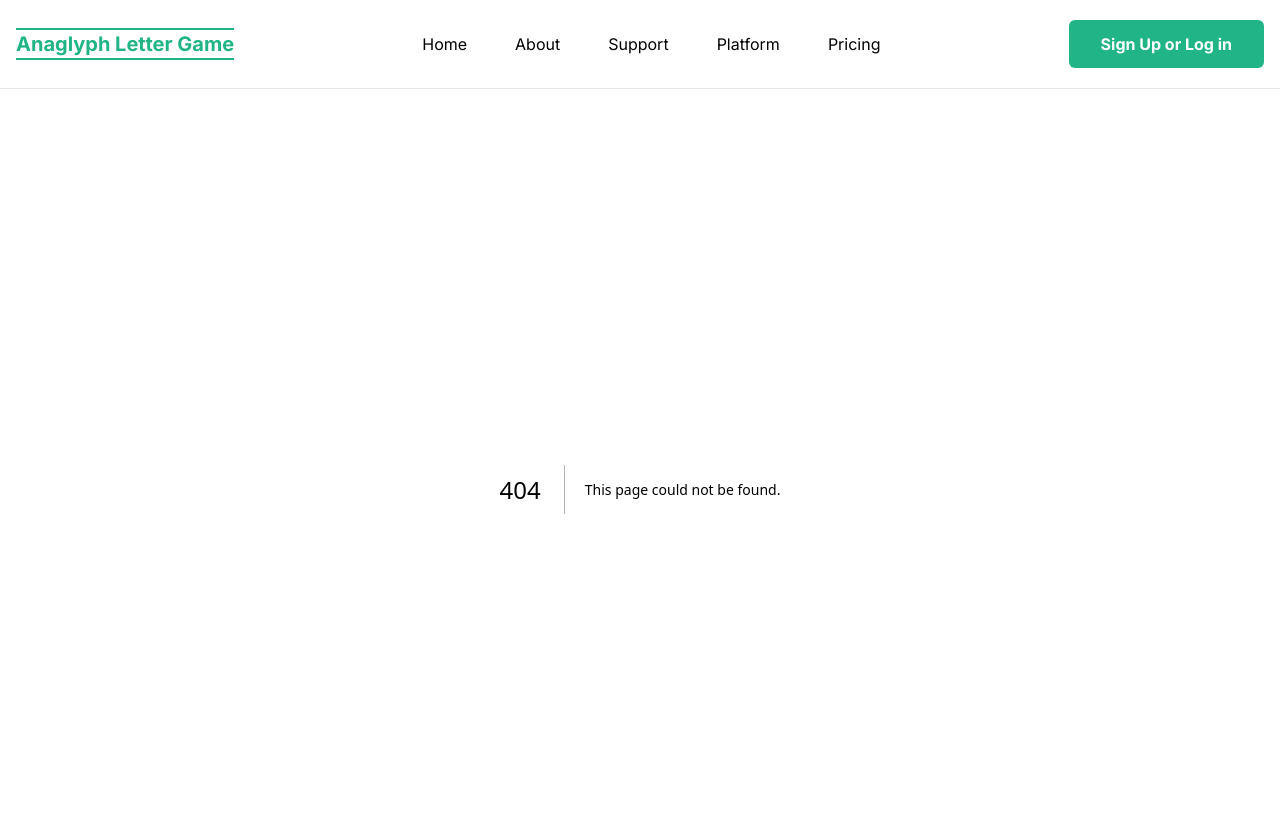
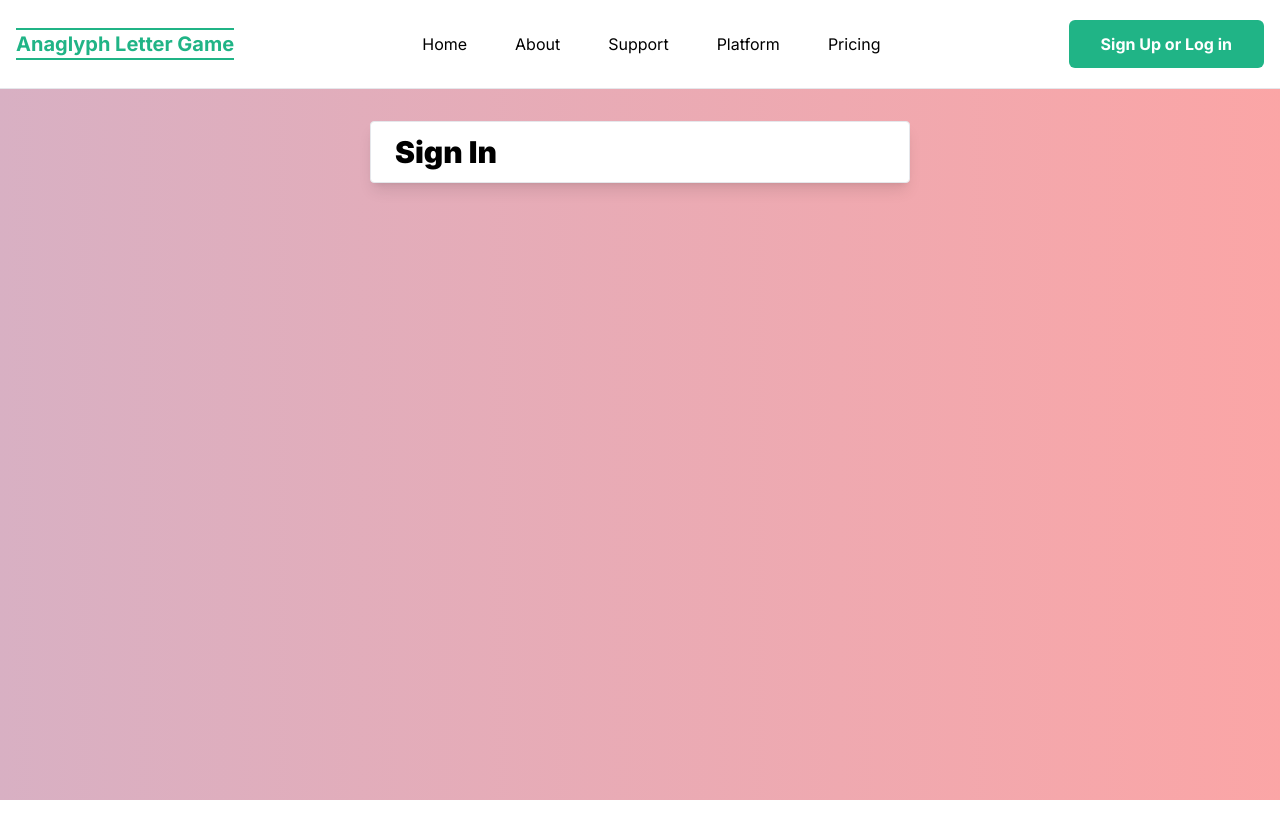
Before and after one commit to cis3296s23/Anaglyph-Letter-Puzzle-Game, a Next.js app in the folder anaglyph-letter-puzzle-game-frontend/: page /sign-in in a window 1280 px wide. Before the commit this address had no page. Shown: the top 838 px of the page. After the commit the page ends 800 px from the top, so only its background shows below. Built offline with nearby package versions, Linux system fonts and the light colour scheme.

Commit message:
added animated bg

```diff
--- a/anaglyph-letter-puzzle-game-frontend/src/components/Auth/SignIn.tsx
+++ b/anaglyph-letter-puzzle-game-frontend/src/components/Auth/SignIn.tsx
@@ -1,5 +1,9 @@
 import React from "react";
 
 export default function SignIn() {
-    return <div>SignIn</div>;
+    return (
+        <div className="rounded w-4/5 border max-w-[540px] px-6 py-3 shadow-lg bg-white">
+            <h2 className="font-black text-3xl">Sign In</h2>
+        </div>
+    );
 }
--- a/anaglyph-letter-puzzle-game-frontend/src/components/landing-page/Hero.tsx
+++ b/anaglyph-letter-puzzle-game-frontend/src/components/landing-page/Hero.tsx
@@ -32,7 +32,7 @@ const images = [
 const Hero = () => {
     return (
         <main className="font-inter min-h-[600px] custom-bg-blur border-b py-10">
-            <section className="grid grid-cols-2 mx-auto pt-4 w-[1200px] lg-max:grid-cols-1 lg-max:w-full xl-max:w-[1000px]">
+            <section className="grid grid-cols-2 pt-4 mx-auto w-[1200px] lg-max:grid-cols-1 lg-max:w-full xl-max:w-[1000px]">
                 <div className="flex flex-col justify-center lg-max:items-center">
                     <h2 className="text-2xl font-medium mt-10">Product Line 1</h2>
                     <h2 className="text-4xl font-semibold mt-10">This is a sentence</h2>
--- a/anaglyph-letter-puzzle-game-frontend/src/components/landing-page/Navbar.tsx
+++ b/anaglyph-letter-puzzle-game-frontend/src/components/landing-page/Navbar.tsx
@@ -19,10 +19,14 @@ const Navbar = () => {
         </>
     );
 
-    const AuthButton = <Link href={"#"} className="px-8 py-3 rounded-md bg-sp1 text-white font-bold text-center lg-max:px-4">Sign Up or Log in</Link>;
+    const AuthButton = (
+        <Link href={"#"} className="px-8 py-3 rounded-md bg-sp1 text-white font-bold text-center lg-max:px-4">
+            Sign Up or Log in
+        </Link>
+    );
 
     return (
-        <nav className="w-full min-h-[64px] bg-white border-b font-inter sticky">
+        <nav className="z-50 w-full min-h-[64px] bg-white border-b font-inter sticky">
             <div className="m-auto w-full h-full flex justify-between items-center max-w-[600px] md:max-w-[1480px] md:px-4 p-4">
                 <h1 className="text-xl font-bold text-sp1 border-b-2 border-t-2 border-sp1">{process.env.NEXT_PUBLIC_SITENAME}</h1>
                 <div className="hidden md:flex items-center ">
--- /dev/null
+++ b/anaglyph-letter-puzzle-game-frontend/src/pages/sign-in.tsx
@@ -0,0 +1,13 @@
+import SignIn from "@/components/Auth/SignIn";
+import React from "react";
+
+export default function SignInPage() {
+    return (
+        <section className="mx-auto w-[1200px] lg-max:grid-cols-1 lg-max:w-full xl-max:w-[1000px] font-inter">
+            <div className="animated-gradient-bg z-0"></div>
+            <div className="auth-container flex justify-center mt-8 z-10 relative ">
+                <SignIn />
+            </div>
+        </section>
+    );
+}
--- a/anaglyph-letter-puzzle-game-frontend/src/styles/globals.css
+++ b/anaglyph-letter-puzzle-game-frontend/src/styles/globals.css
@@ -102,3 +102,54 @@ select {
     top: -36px;
     left: -36px;
 }
+
+.animated-gradient-bg {
+    -webkit-animation: AnimationName 45s ease infinite;
+    -moz-animation: AnimationName 45s ease infinite;
+    animation: AnimationName 45s ease infinite;
+    background: linear-gradient(270deg, rgb(134, 239, 172), rgb(252, 165, 165), rgb(147, 197, 253));
+    background-size: 600% 600%;
+}
+
+.animated-gradient-bg {
+    position: absolute;
+    left: 0px;
+    right: 0px;
+    top: 0px;
+    bottom: 0px;
+
+}
+
+@-webkit-keyframes AnimationName {
+    0% {
+        background-position: 0% 50%;
+    }
+    50% {
+        background-position: 100% 50%;
+    }
+    100% {
+        background-position: 0% 50%;
+    }
+}
+@-moz-keyframes AnimationName {
+    0% {
+        background-position: 0% 50%;
+    }
+    50% {
+        background-position: 100% 50%;
+    }
+    100% {
+        background-position: 0% 50%;
+    }
+}
+@keyframes AnimationName {
+    0% {
+        background-position: 0% 50%;
+    }
+    50% {
+        background-position: 100% 50%;
+    }
+    100% {
+        background-position: 0% 50%;
+    }
+}
```
